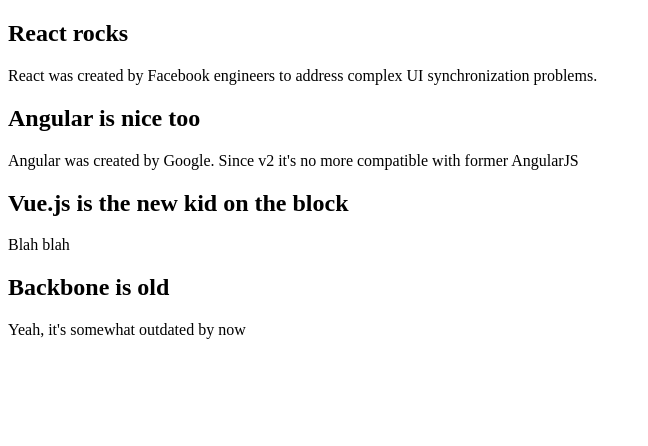
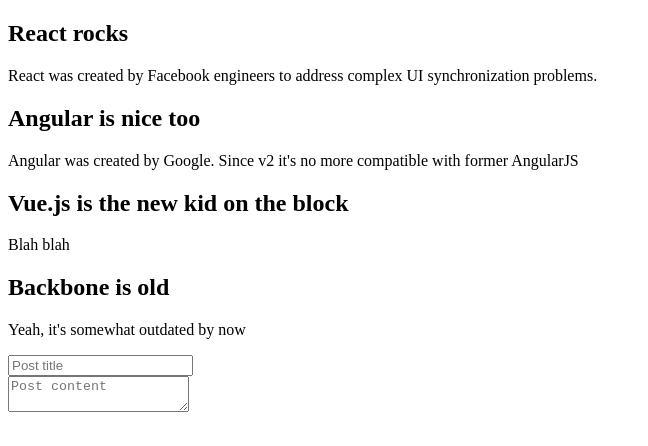
Before and after one commit to bhubr/clean-blog-react, a React (Create React App) app in the folder front-public/: page / in a window 1280 px wide. Shown: the top 446 px of the page, without its empty margins (0-648 px from the left). Built offline with nearby package versions, Linux system fonts and the light colour scheme.

Commit message:
Demonstrate state with new PostEditor component

```diff
--- a/front-public/src/App.js
+++ b/front-public/src/App.js
@@ -1,11 +1,13 @@
 import React, { Component } from 'react'
 import PostList from './PostList'
+import PostEditor from './PostEditor'
 
 class App extends Component {
   render () {
     return (
       <div className="App">
         <PostList />
+        <PostEditor />
       </div>
     )
   }
--- /dev/null
+++ b/front-public/src/PostEditor.js
@@ -0,0 +1,28 @@
+import React from 'react'
+
+class PostEditor extends React.Component {
+  constructor (props) {
+    super(props)
+    this.state = {
+      title: '',
+      content: ''
+    }
+    this.handleChange = this.handleChange.bind(this)
+  }
+  handleChange (event) {
+    this.setState({
+      [event.target.name]: event.target.value
+    })
+  }
+  render () {
+    const { title, content } = this.state
+    return (
+      <div>
+        <input name="title" placeholder="Post title" value={ title } onChange={ this.handleChange } /><br />
+        <textarea name="content" placeholder="Post content" value={ content } onChange={ this.handleChange }></textarea>
+      </div>
+    )
+  }
+}
+
+export default PostEditor
```
